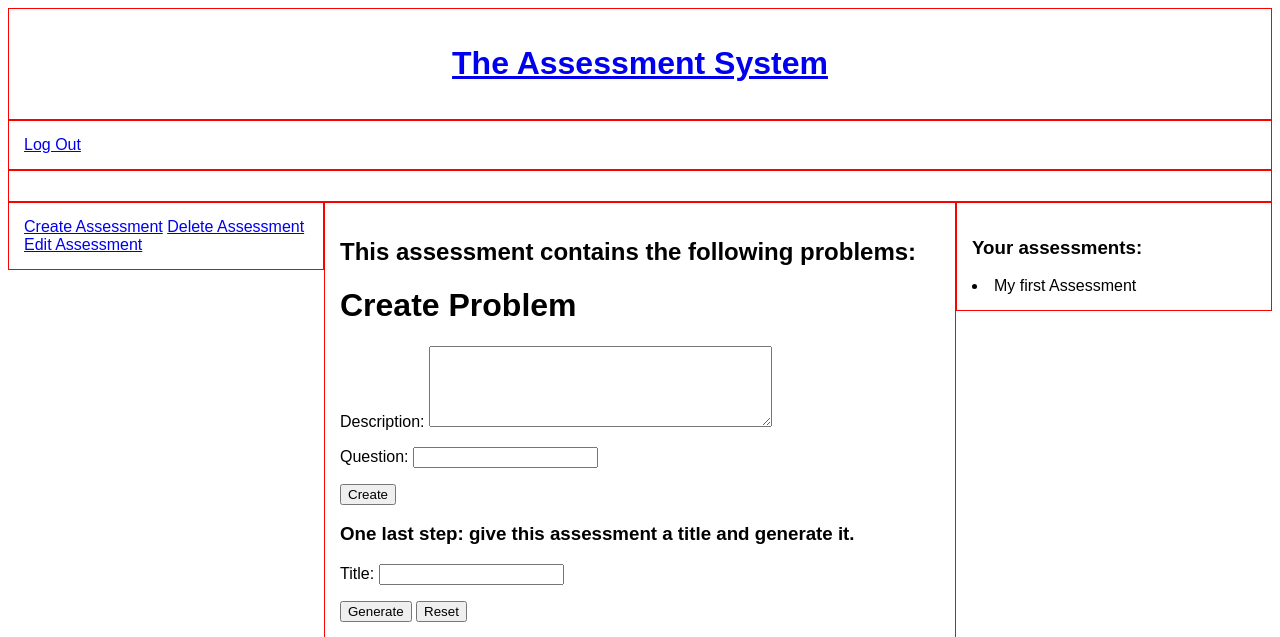
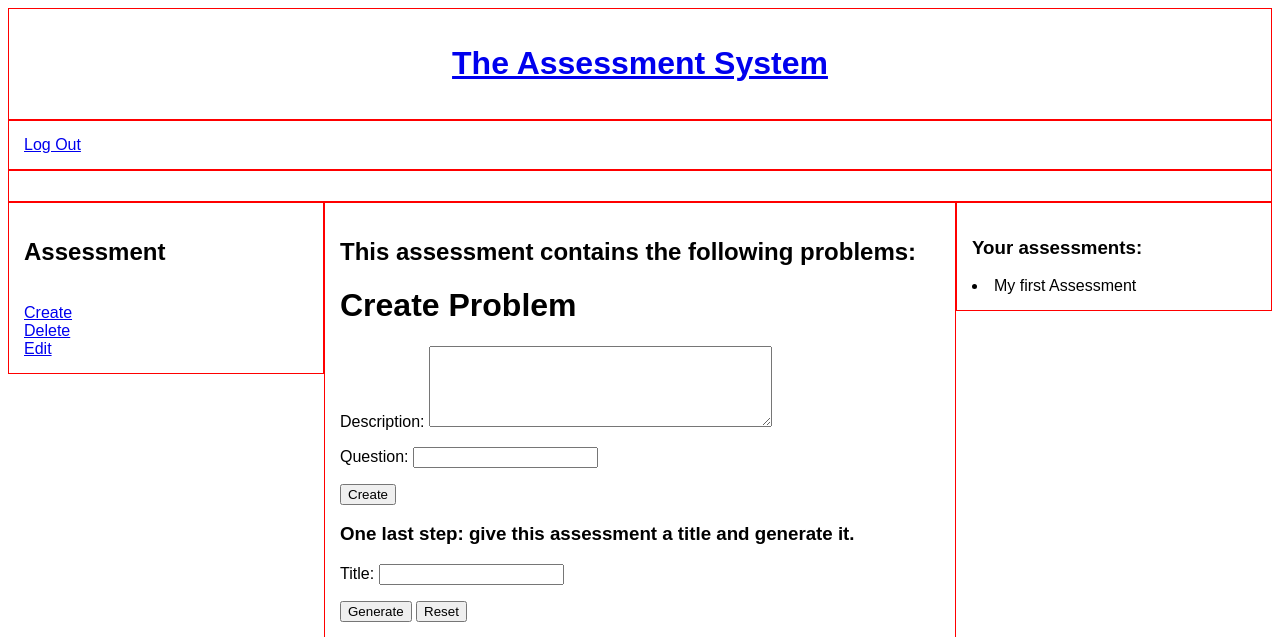
Before and after one commit to Techoplite/assessment-system, a Django app: page /create-assessment/ in a window 1280 px wide. Shown: the top 637 px of the page. Run offline with Django 3.2, Linux system fonts and the light colour scheme; a user stored in the database is signed in; data comes from the database, SQL or seed files in the repository.

Commit message:
Fix left side in template

```diff
--- a/assessment/templates/assessment/create_assessment.html
+++ b/assessment/templates/assessment/create_assessment.html
@@ -5,6 +5,7 @@
 
 {% block main-content-teacher %}
 
+<!--Problems in assessment.-->
 <h2>This assessment contains the following problems:</h2>
 {% for problem, answers in problems_and_answers.items %}
 <li>{{ problem }}</li>
@@ -13,6 +14,7 @@
 {% endfor %}
 {% endfor %}
 
+<!--Create problem.-->
 {% if not problem_to_be_answered %}
 <h1>Create Problem</h1>
 <form action="{% url 'create-assessment' %}" method="post">
@@ -30,6 +32,7 @@
 </form>
 {% endif %}
 
+<!--Generate assessment.-->
 <h3>One last step: give this assessment a title and generate it.</h3>
 <form action="{% url 'create-assessment' %}" method="post">
     {% csrf_token %}
--- a/core/templates/core/home.html
+++ b/core/templates/core/home.html
@@ -51,9 +51,10 @@
 {% if user.role == 'Teacher' %}
 
 <div class="col-3" id="left-side-teacher">
-    <a href="{% url 'create-assessment' %}" name="create-assessment">Create Assessment</a>
-    <a href="{% url 'delete-assessment' %}" name="delete-assessment">Delete Assessment</a>
-    <a href="{% url 'edit-assessment' %}" name="edit-assessment">Edit Assessment</a>
+    <h2>Assessment</h2>
+    <br><a href="{% url 'create-assessment' %}" name="create-assessment">Create</a>
+    <br><a href="{% url 'delete-assessment' %}" name="delete-assessment">Delete</a>
+    <br><a href="{% url 'edit-assessment' %}" name="edit-assessment">Edit</a>
 </div>
 
 <div class="col-6" id="main-content-teacher">
```
